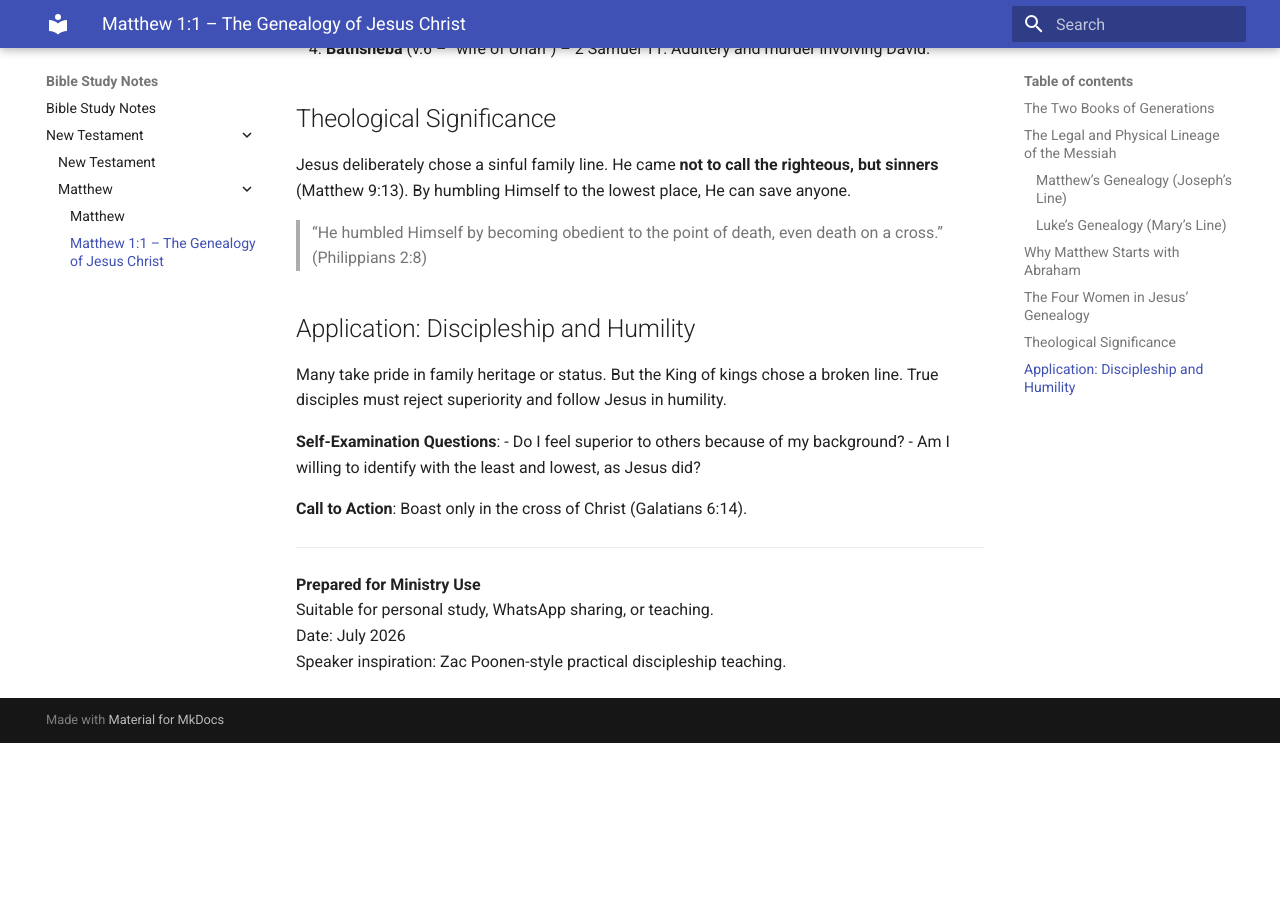
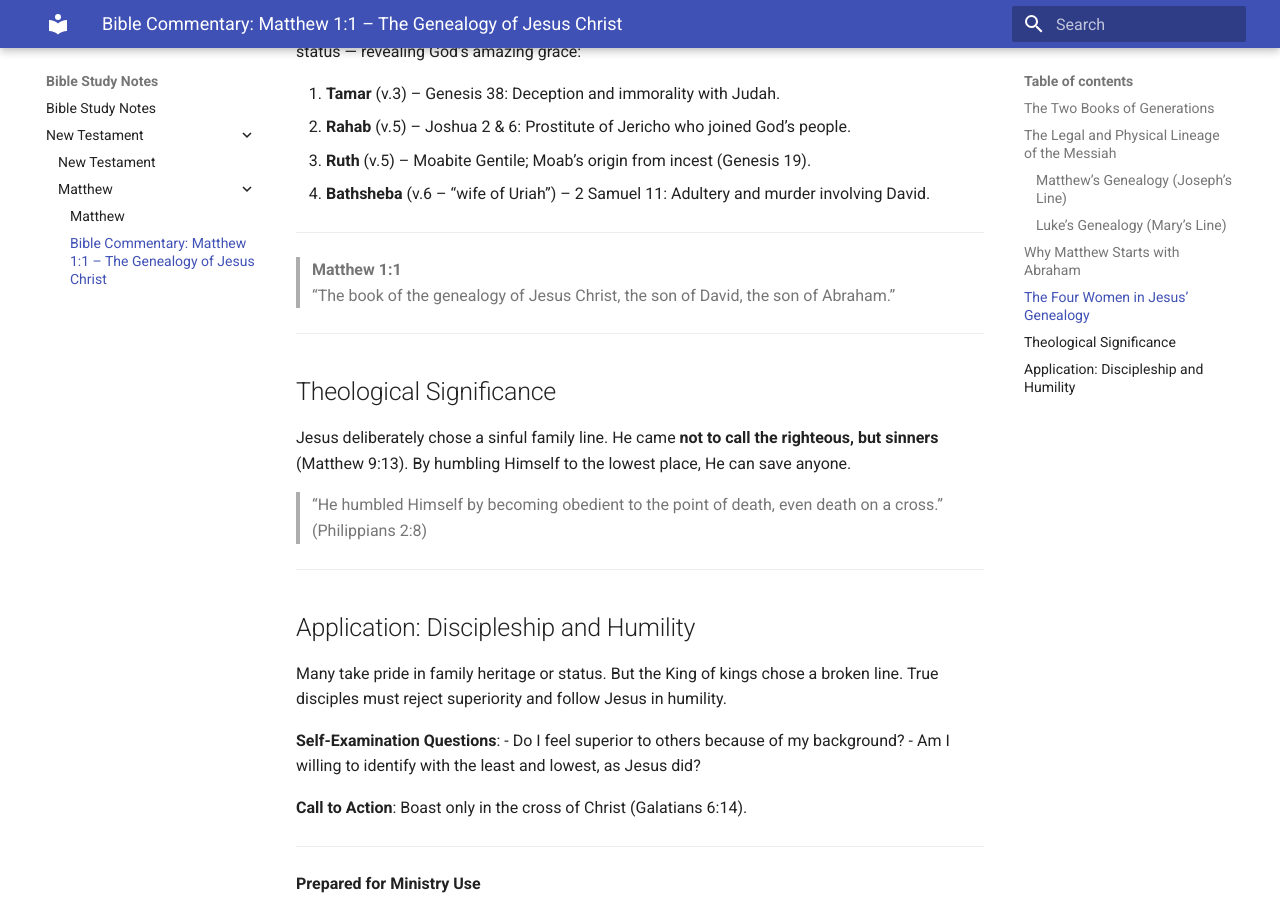
Before and after one commit to suchandra252/BibleStudy, an MkDocs documentation site: the page built from docs/new-testament/matthew/chapter-01.md, in a window 1280 px wide and 900 px high, scrolled down 1382 px. Built offline with MkDocs 1.6.1 and Material for MkDocs 9.7.7, drawn with Linux system fonts in a browser that asks for light colours; before the commit the page ends 2125 px from its top, so only the background shows below that; some of the changed text lies outside the part shown.

Commit message:
Revise Matthew 1:1 commentary and add new sections
Updated the commentary on Matthew 1:1 to enhance clarity and added sections on the theological significance and application of discipleship and humility.

```diff
--- a/docs/new-testament/matthew/chapter-01.md
+++ b/docs/new-testament/matthew/chapter-01.md
@@ -1,7 +1,9 @@
-# Matthew 1:1 – The Genealogy of Jesus Christ
+# Bible Commentary: Matthew 1:1 – The Genealogy of Jesus Christ
 
 **Matthew 1:1**
 “The book of the genealogy of Jesus Christ, the son of David, the son of Abraham.”
+
+---
 
 ## The Two Books of Generations
 
@@ -11,6 +13,8 @@ The Bible records two significant “books of generations”:
 - **Matthew 1:1** – “the book of the generations of Jesus Christ” — the line of redemption and new life.
 
 **Key Spiritual Truth**: We are all born into Adam’s line. Through repentance and faith, we are transferred into Christ’s family (see 1 Corinthians 15:22, 45-49).
+
+---
 
 ## The Legal and Physical Lineage of the Messiah
 
@@ -28,8 +32,13 @@ The Bible records two significant “books of generations”:
 
 This dual lineage fulfills prophecy and proves Jesus is the rightful King and true Son of Man.
 
+---
+
 ## Why Matthew Starts with Abraham
+
 Matthew wrote primarily for a Jewish audience, beginning with Abraham to show Jesus fulfills the covenant promises to Israel. Luke begins with Adam for a universal (Gentile) audience.
+
+---
 
 ## The Four Women in Jesus’ Genealogy
 
@@ -40,12 +49,23 @@ Matthew unusually highlights four women, each with a background of brokenness or
 3. **Ruth** (v.5) – Moabite Gentile; Moab’s origin from incest (Genesis 19).
 4. **Bathsheba** (v.6 – “wife of Uriah”) – 2 Samuel 11: Adultery and murder involving David.
 
+---
+
+> **Matthew 1:1**
+> “The book of the genealogy of Jesus Christ, the son of David, the son of Abraham.”
+
+---
+
 ## Theological Significance
+
 Jesus deliberately chose a sinful family line. He came **not to call the righteous, but sinners** (Matthew 9:13). By humbling Himself to the lowest place, He can save anyone.
 
 > “He humbled Himself by becoming obedient to the point of death, even death on a cross.” (Philippians 2:8)
 
+---
+
 ## Application: Discipleship and Humility
+
 Many take pride in family heritage or status. But the King of kings chose a broken line. True disciples must reject superiority and follow Jesus in humility.
 
 **Self-Examination Questions**:
@@ -59,4 +79,3 @@ Many take pride in family heritage or status. But the King of kings chose a brok
 **Prepared for Ministry Use**
 Suitable for personal study, WhatsApp sharing, or teaching.
 Date: July 2026
-Speaker inspiration: Zac Poonen-style practical discipleship teaching.
```
